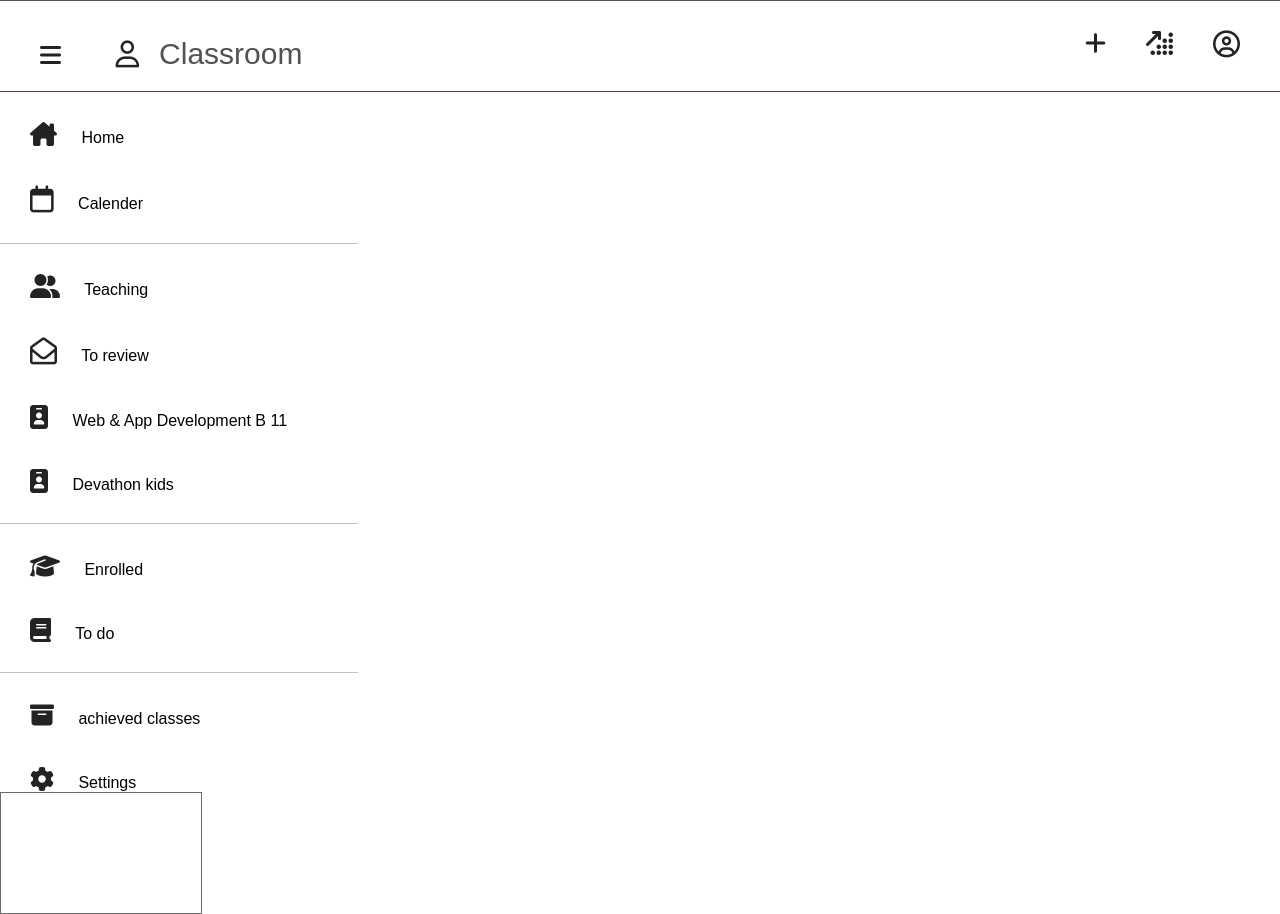
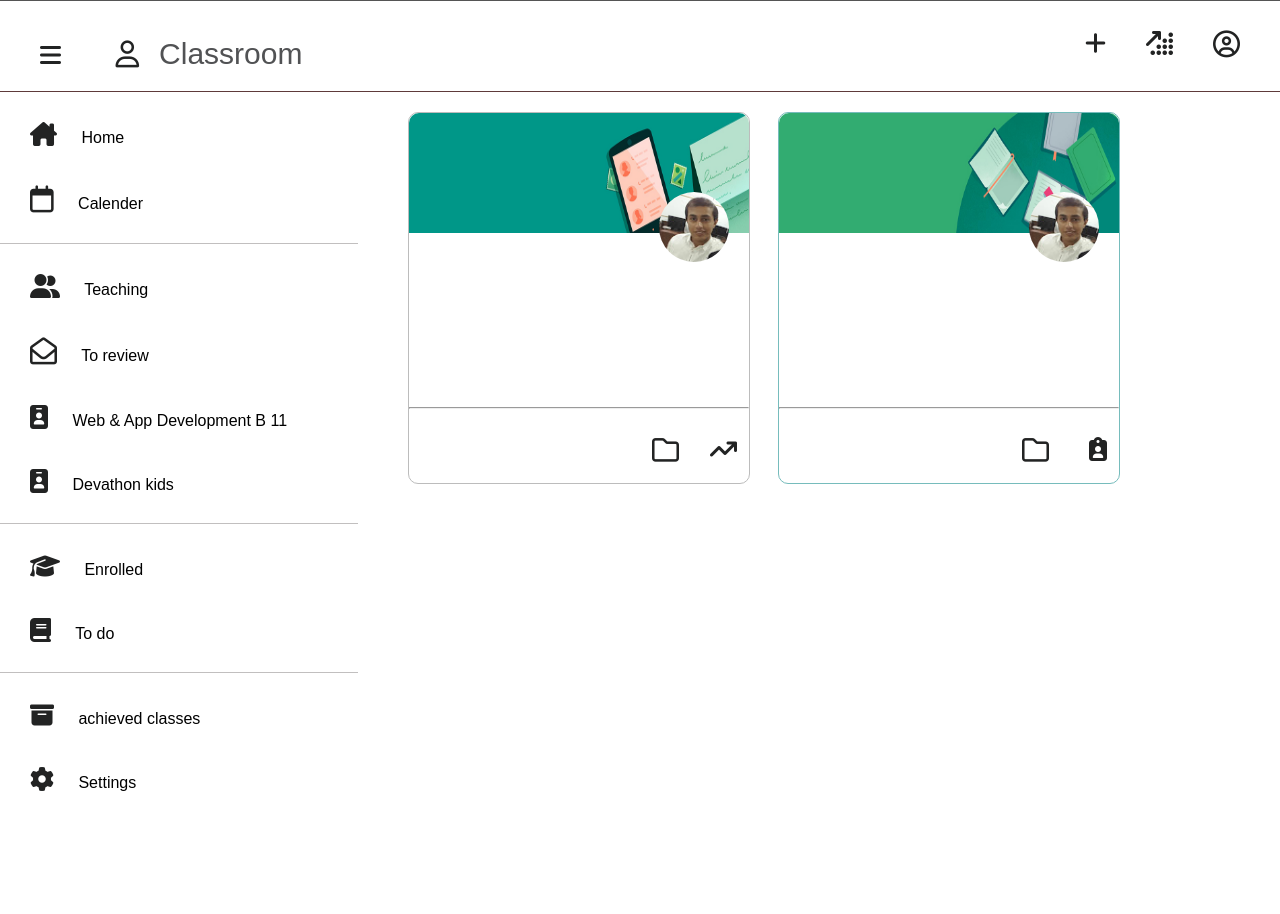
Before and after one commit to Muhammadkashif20/CSS-Assignment-6, a plain HTML site: page index.html in a window 1280 px wide. After the commit the page ends 800 px from the top, so only its background shows below. Drawn offline with Linux system fonts and the light colour scheme.

Commit message:
soon completing

```diff
--- a/index.html
+++ b/index.html
@@ -64,7 +64,27 @@
             </div>
         </div>
         <div class="main-cards">
-        <div class="card1"></div>
+            <div class="card1">
+                <img src="img/img1.jpg" alt="">
+                <div class="parentlogo">
+                    <img src="img/img3.jpg" alt="" class="logo"></div>
+                <br><br><br><br><br><br><br><br><br>
+                <hr>
+                <div class="parent">
+                <div class="icon1"><i class="fa-solid fa-arrow-trend-up" class="ic1" ></i></div>
+                <div class="icon2"><i class="fa-regular fa-folder" class="ic2"></i></div>
+            </div>
+            </div>
+            <div class="card2">
+                <img src="img/img2.jpg" alt="">
+                <div class="parentlogo">
+                <img src="img/img3.jpg" alt="" class="logo"></div>
+                <br><br><br><br><br><br><br><br><br>
+                <hr>
+                <div class="parent">
+                    <div class="icon1"><i class="fa-solid fa-clipboard-user"></i></div>
+                    <div class="icon2"><i class="fa-regular fa-folder" class="ic2"></i></div>
+            </div>
         </div>
 
 
--- a/style.css
+++ b/style.css
@@ -1,13 +1,15 @@
-body{
+body {
     margin: 0px;
     padding: 0px;
 }
-*{
+
+* {
     font-family: Arial, Helvetica, sans-serif;
 }
-.navbar{
+
+.navbar {
     border-top: 1px solid rgb(85, 85, 85);
-    border-bottom: 1px solid rgb(94, 58, 58) ;
+    border-bottom: 1px solid rgb(94, 58, 58);
     height: 70px;
     display: flex;
     justify-content: space-between;
@@ -22,21 +24,19 @@ body{
     padding: 10px;
     display: inline-block;
 }
-.fa-regular{
+
+.fa-regular {
     font-size: x-large;
     margin: 10px;
     display: inline-block;
     color: #3f4041;
 }
-.text:hover{
-    /* border-radius: 50px; */
-    /* border-style: solid; */
-    /* border-color: #d2d2d2; */
-    /* font-size:35px; */
-    /* background-color: #d2d2d2; */
+
+.text:hover {
     text-decoration: underline;
 }
-.text i:hover{
+
+.text i:hover {
     background-color: lightslategray;
     border-radius: 50%;
 }
@@ -47,51 +47,115 @@ body{
     display: inline-block;
     color: #3f4041;
 }
-.nav-box2{
+
+.nav-box2 {
     display: flex;
-    justify-content:right ;
+    justify-content: right;
 }
-.fa-solid{
+
+.fa-solid {
     font-size: x-large;
     color: #222323;
     margin: 20px;
 }
-.fa-regular{
-    font-size:27px;
+
+.fa-regular {
+    font-size: 27px;
     color: #222323;
     margin: 20px;
 }
-.mainscroll{
+
+.mainscroll {
     overflow-y: scroll;
     width: 28%;
-    height:700px;
+    height: 700px;
 
 }
-.icons{
+
+.icons {
 
     padding: 10px;
-    border-bottom:1px solid #c1bfbf;
+    border-bottom: 1px solid #c1bfbf;
 }
-.secondicons{
+
+.secondicons {
 
     padding: 10px;
-    border-bottom:1px solid #c1bfbf;
+    border-bottom: 1px solid #c1bfbf;
 }
-.thirdicons{
+
+.thirdicons {
     padding: 10px;
-    border-bottom:1px solid #c1bfbf;
+    border-bottom: 1px solid #c1bfbf;
 }
-.fourthicons{
+
+.fourthicons {
     padding: 10px;
 
 }
-.card1{
-    width: 200px;
+
+.main-cards {
+    position: relative;
+}
+
+.card1 {
+    width: 340PX;
+    height: 370PX;
+    border: 1px solid rgb(188, 188, 188);
+    position: absolute;
+    right: 530px;
+    bottom: 308px;
+    border-radius: 10px;
+}
+
+.card1:hover {
+    box-shadow: 3px 3px 8px gray;
+}
+
+img {
+    width: 340px;
     height: 120px;
-    border: 1px solid rgb(109, 107, 107);
+    border-top-right-radius: 10px;
+    border-top-left-radius: 10px;
 }
-.card1 img{
-    width: 80%;
-    height: 320px;
-background-image: url(New folder/img1.jpg);
+
+.parentlogo {
+    position: relative;
 }
+
+.logo {
+    position: absolute;
+    right: 20px;
+    bottom: -25px;
+    width: 70px;
+    height: 70px;
+    border-radius: 50px;
+}
+
+.card2 {
+    width: 340PX;
+    height: 370PX;
+    border: 1px solid rgb(118, 188, 188);
+    position: absolute;
+    right: 160px;
+    bottom: 308px;
+    border-radius: 10px;
+}
+
+.card2:hover {
+    box-shadow: 3px 3px 8px gray;
+}
+
+.parent {
+    position: relative;
+}
+
+.icon1 {
+    position: absolute;
+    right: -8pX;
+}
+
+.icon2 {
+    position: absolute;
+    right: 50PX;
+}
```
Also changed, not shown: img/img1.jpg (renamed from New folder/img1.jpg), img/img2.jpg (renamed from New folder/img2.jpg), img/img3.jpg (renamed from New folder/img3.jpg), img/logo.jpeg (renamed from New folder/logo.jpeg). Lines whose indentation alone changed are shown as unchanged.
